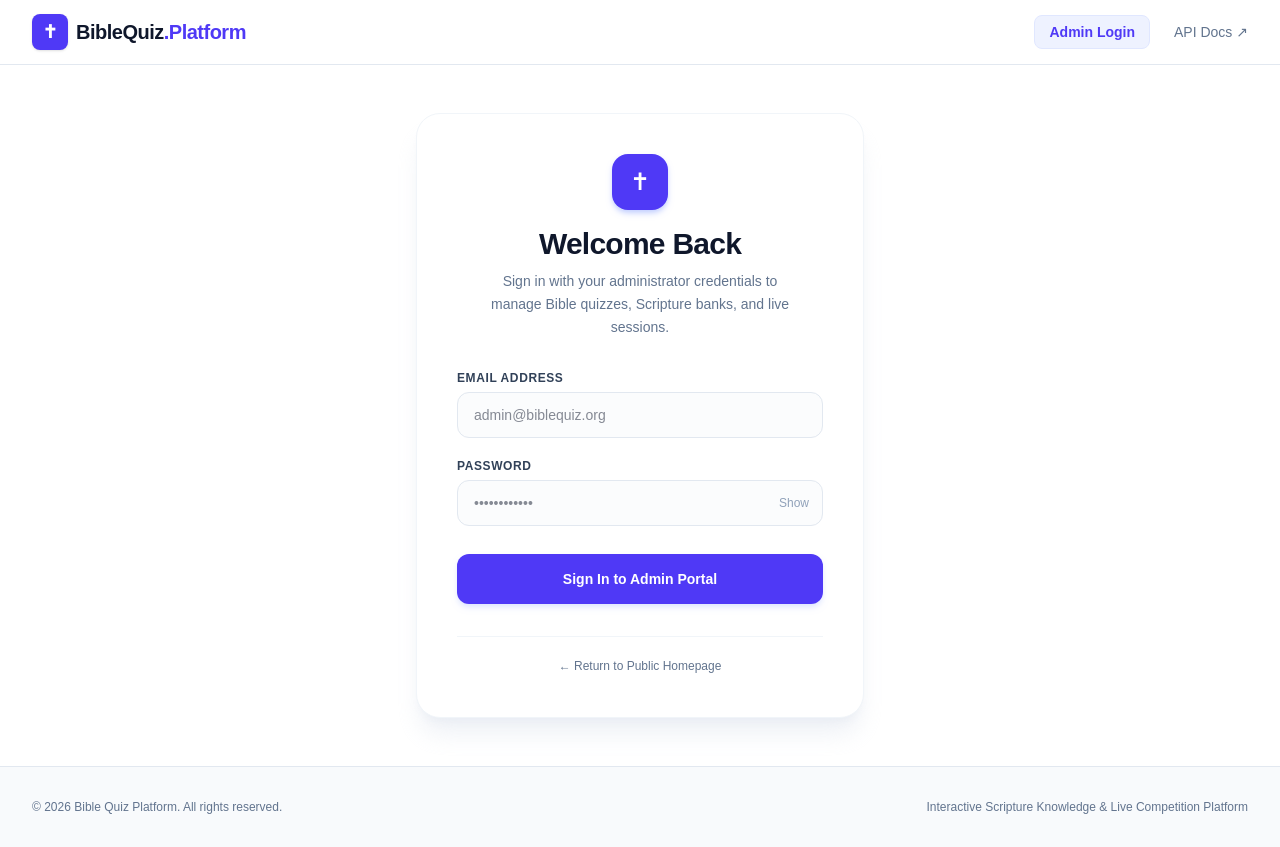
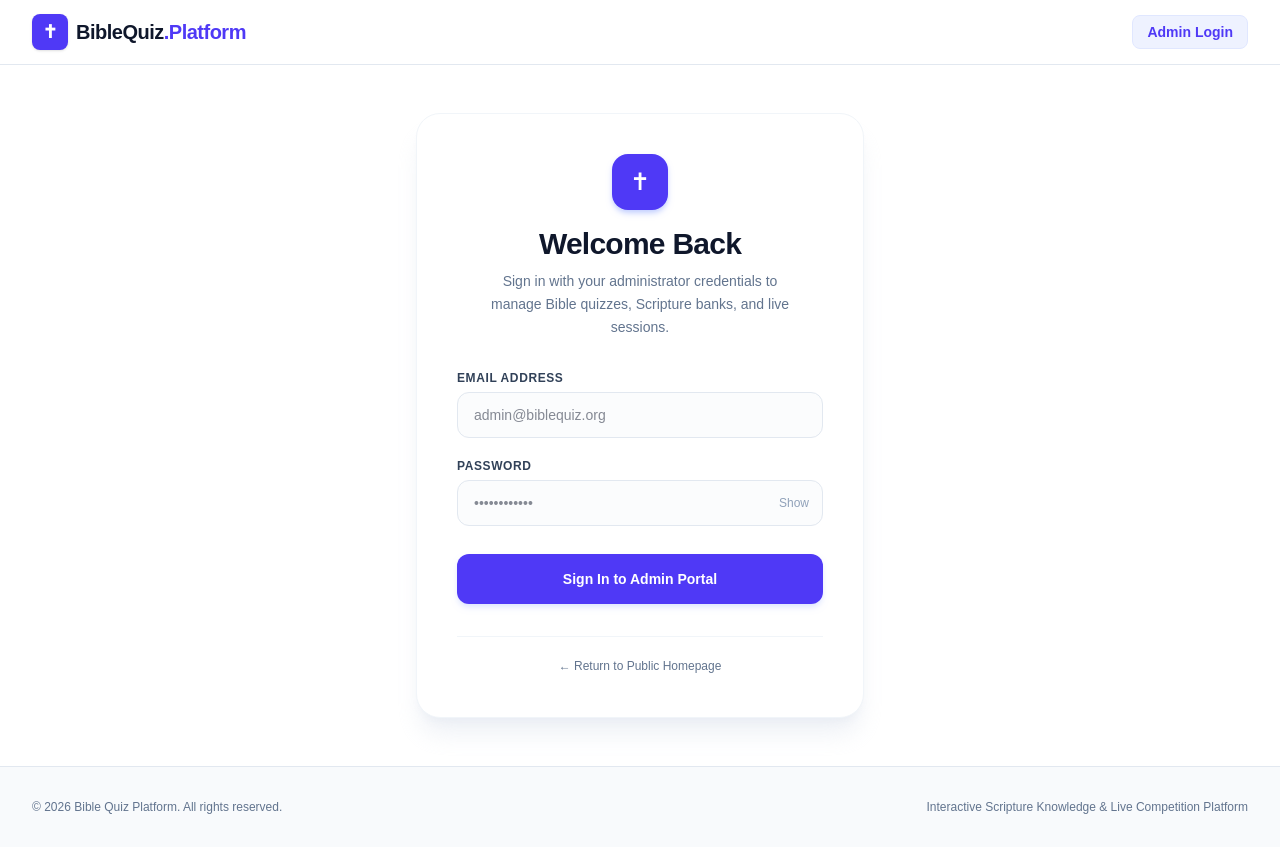
Before and after one commit to guvika217/Bible-quiz, a Next.js app in the folder frontend/: page /admin/login in a window 1280 px wide. Built offline with nearby package versions, Linux system fonts and the light colour scheme; no server answers.

Commit message:
fix(ui): remove API Docs link from navbar

```diff
--- a/frontend/src/components/layout/Header.tsx
+++ b/frontend/src/components/layout/Header.tsx
@@ -59,15 +59,6 @@ export const Header: React.FC = () => {
               Admin Login
             </Link>
           )}
-
-          <a
-            href="http://localhost:8000/docs"
-            target="_blank"
-            rel="noopener noreferrer"
-            className="text-xs sm:text-sm font-medium text-slate-500 hover:text-indigo-600 transition-colors hidden sm:inline"
-          >
-            API Docs ↗
-          </a>
         </nav>
       </div>
     </header>
```
